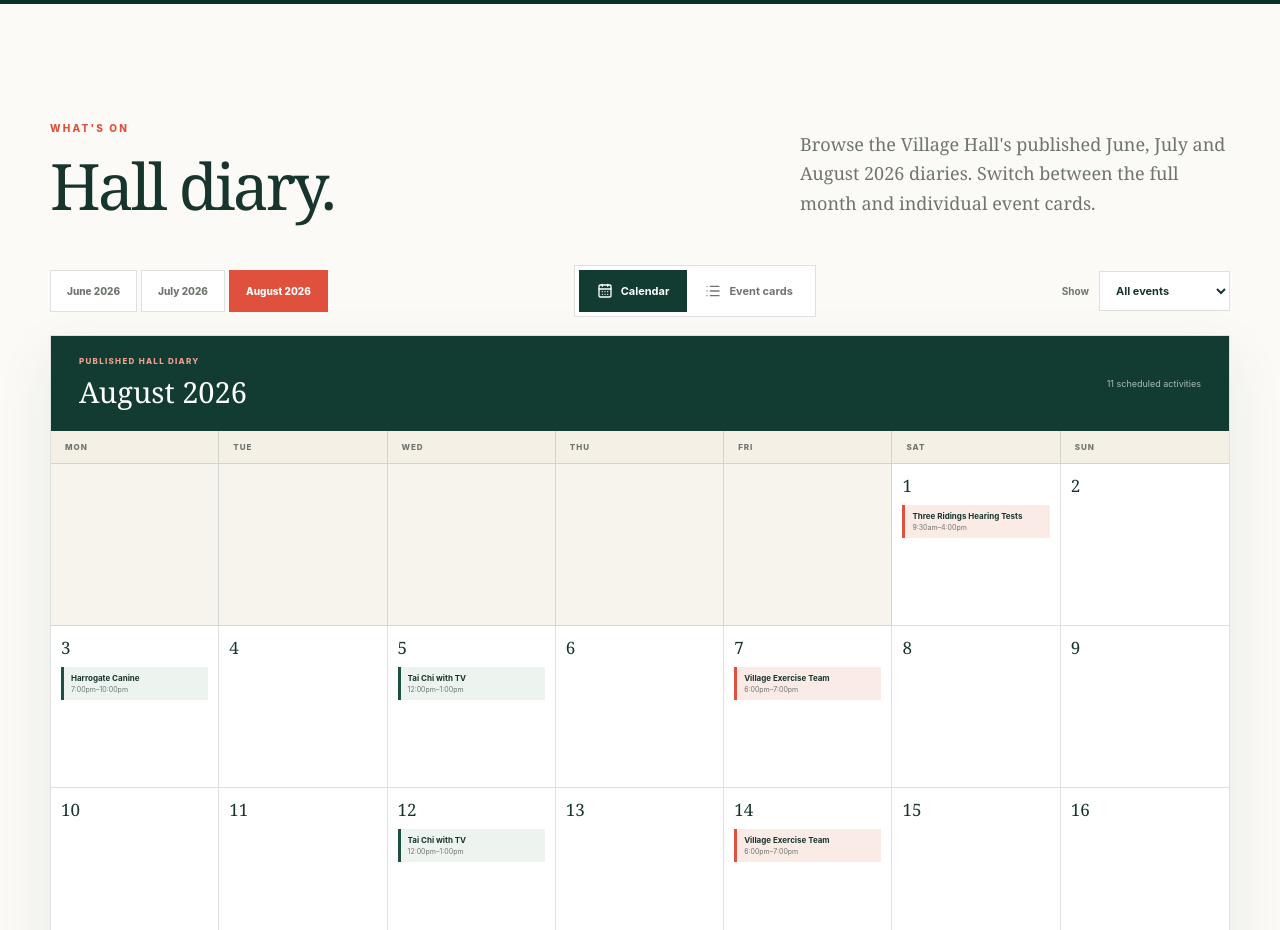
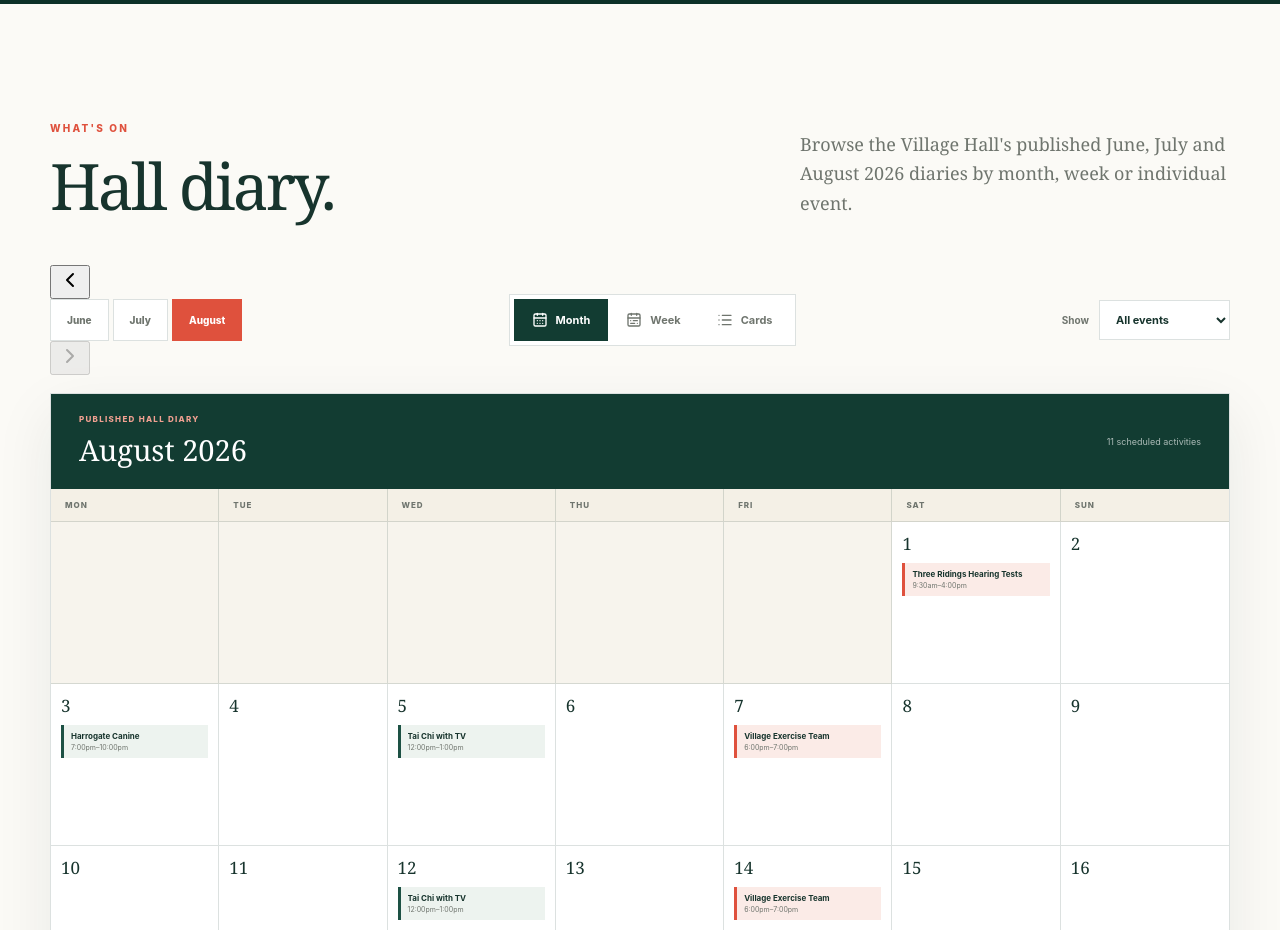
Before and after one commit to DukeWood/harewood, a Next.js app: page / in a window 1280 px wide. Shown: the part 3680-4610 px from the top of the page. Built offline with nearby package versions, Linux system fonts and the light colour scheme.

Commit message:
Add month and week navigation to Hall Diary

```diff
--- a/app/events-explorer.tsx
+++ b/app/events-explorer.tsx
@@ -1,20 +1,24 @@
 "use client";
 
 import { useMemo, useState } from "react";
-import { CalendarDays, Clock3, List, MapPin, Sparkles } from "lucide-react";
+import { CalendarDays, CalendarRange, ChevronLeft, ChevronRight, Clock3, List, MapPin, Sparkles } from "lucide-react";
 import { august2026Events, july2026Events, june2026Events } from "./events-data";
 import type { HallEvent } from "./events-data";
 
 const weekdays = ["Mon", "Tue", "Wed", "Thu", "Fri", "Sat", "Sun"];
 const categories = ["All events", "Class", "Community", "Private hire"] as const;
+const availableMonths = [6, 7, 8] as const;
+type DiaryMonth = (typeof availableMonths)[number];
+type DiaryView = "month" | "week" | "list";
 
 function dateLabel(day: number, monthIndex: number, weekday = false) {
   return new Intl.DateTimeFormat("en-GB", { weekday: weekday ? "long" : undefined, day: "numeric", month: "long", year: "numeric" }).format(new Date(2026, monthIndex, day));
 }
 
 export function EventsExplorer() {
-  const [view, setView] = useState<"calendar" | "list">("calendar");
-  const [month, setMonth] = useState<6 | 7 | 8>(8);
+  const [view, setView] = useState<DiaryView>("month");
+  const [month, setMonth] = useState<DiaryMonth>(8);
+  const [weekIndex, setWeekIndex] = useState(3);
   const [category, setCategory] = useState<(typeof categories)[number]>("All events");
   const [selected, setSelected] = useState<HallEvent | null>(null);
   const monthConfig = month === 6
@@ -24,24 +28,66 @@ export function EventsExplorer() {
       : { name: "August", short: "AUG", index: 7, days: 31, offset: 5, events: august2026Events };
   const events = useMemo(() => category === "All events" ? monthConfig.events : monthConfig.events.filter((event) => event.category === category), [category, monthConfig.events]);
   const calendarCells = Math.ceil((monthConfig.offset + monthConfig.days) / 7) * 7;
+  const weekCount = calendarCells / 7;
+  const weekDays = Array.from({ length: 7 }, (_, index) => weekIndex * 7 - monthConfig.offset + index + 1);
+  const visibleWeekDays = weekDays.filter((day) => day >= 1 && day <= monthConfig.days);
+  const weekLabel = visibleWeekDays.length
+    ? `${visibleWeekDays[0]}–${visibleWeekDays[visibleWeekDays.length - 1]} ${monthConfig.name} 2026`
+    : `${monthConfig.name} 2026`;
+
+  function chooseMonth(nextMonth: DiaryMonth, targetWeek = 0) {
+    setMonth(nextMonth);
+    setWeekIndex(targetWeek);
+    setSelected(null);
+  }
+
+  function changeMonth(delta: -1 | 1) {
+    const current = availableMonths.indexOf(month);
+    const next = current + delta;
+    if (next < 0 || next >= availableMonths.length) return;
+    const nextMonth = availableMonths[next];
+    const nextOffset = nextMonth === 6 ? 0 : nextMonth === 7 ? 2 : 5;
+    const nextDays = nextMonth === 6 ? 30 : 31;
+    const nextWeekCount = Math.ceil((nextOffset + nextDays) / 7);
+    chooseMonth(nextMonth, delta === -1 && view === "week" ? nextWeekCount - 1 : 0);
+  }
+
+  function changeWeek(delta: -1 | 1) {
+    const next = weekIndex + delta;
+    if (next >= 0 && next < weekCount) {
+      setWeekIndex(next);
+      setSelected(null);
+      return;
+    }
+    changeMonth(delta);
+  }
 
   return (
     <section className="events section" id="events">
       <div className="shell section-heading split-heading events-heading">
         <div><span className="section-kicker">What&apos;s on</span><h2>Hall diary.</h2></div>
-        <p>Browse the Village Hall&apos;s published June, July and August 2026 diaries. Switch between the full month and individual event cards.</p>
+        <p>Browse the Village Hall&apos;s published June, July and August 2026 diaries by month, week or individual event.</p>
       </div>
 
       <div className="shell events-toolbar">
-        <div className="month-switch" aria-label="Choose month"><button className={month === 6 ? "active" : ""} onClick={() => { setMonth(6); setSelected(null); }}>June 2026</button><button className={month === 7 ? "active" : ""} onClick={() => { setMonth(7); setSelected(null); }}>July 2026</button><button className={month === 8 ? "active" : ""} onClick={() => { setMonth(8); setSelected(null); }}>August 2026</button></div>
+        <div className="month-navigator" aria-label="Navigate diary months">
+          <button className="month-arrow" onClick={() => changeMonth(-1)} disabled={month === 6} aria-label="Previous month"><ChevronLeft /></button>
+          <div className="month-switch" aria-label="Choose month">
+            <button className={month === 6 ? "active" : ""} onClick={() => chooseMonth(6)}>June</button>
+            <button className={month === 7 ? "active" : ""} onClick={() => chooseMonth(7)}>July</button>
+            <button className={month === 8 ? "active" : ""} onClick={() => chooseMonth(8)}>August</button>
+          </div>
+          <button className="month-arrow" onClick={() => changeMonth(1)} disabled={month === 8} aria-label="Next month"><ChevronRight /></button>
+        </div>
         <div className="view-switch" aria-label="Choose events view">
-          <button className={view === "calendar" ? "active" : ""} onClick={() => setView("calendar")}><CalendarDays /> Calendar</button>
-          <button className={view === "list" ? "active" : ""} onClick={() => setView("list")}><List /> Event cards</button>
+          <button className={view === "month" ? "active" : ""} onClick={() => setView("month")}><CalendarDays /> Month</button>
+          <button className={view === "week" ? "active" : ""} onClick={() => setView("week")}><CalendarRange /> Week</button>
+          <button className={view === "list" ? "active" : ""} onClick={() => setView("list")}><List /> Cards</button>
         </div>
         <label>Show <select value={category} onChange={(event) => setCategory(event.target.value as (typeof categories)[number])}>{categories.map((item) => <option key={item}>{item}</option>)}</select></label>
       </div>
 
-      {view === "calendar" ? (
+      {view === "month" && (
         <div className="shell events-calendar">
           <header><div><span>Published hall diary</span><h3>{monthConfig.name} 2026</h3></div><small>{events.length} scheduled activities</small></header>
           <div className="events-weekdays">{weekdays.map((day) => <span key={day}>{day}</span>)}</div>
@@ -55,7 +101,28 @@ export function EventsExplorer() {
             })}
           </div>
         </div>
-      ) : (
+      )}
+
+      {view === "week" && (
+        <div className="shell events-calendar events-week-view">
+          <header>
+            <div><span>Weekly hall diary</span><h3>{weekLabel}</h3></div>
+            <div className="week-controls"><button onClick={() => changeWeek(-1)} disabled={month === 6 && weekIndex === 0} aria-label="Previous week"><ChevronLeft /></button><small>Week {weekIndex + 1} of {weekCount}</small><button onClick={() => changeWeek(1)} disabled={month === 8 && weekIndex === weekCount - 1} aria-label="Next week"><ChevronRight /></button></div>
+          </header>
+          <div className="events-week-grid">
+            {weekDays.map((day, index) => {
+              const valid = day >= 1 && day <= monthConfig.days;
+              const dayEvents = valid ? events.filter((event) => event.day === day) : [];
+              return <article className={`week-day-column ${!valid ? "empty" : ""}`} key={`${month}-${weekIndex}-${index}`}>
+                <header><span>{weekdays[index]}</span>{valid ? <><strong>{day}</strong><small>{monthConfig.short}</small></> : <strong>—</strong>}</header>
+                <div>{dayEvents.map((event) => <button key={event.id} className={`week-event ${event.category.toLowerCase().replace(" ", "-")}`} onClick={() => setSelected(event)}><span>{event.time}</span><strong>{event.title}</strong>{event.room && <small>{event.room}</small>}</button>)}{valid && dayEvents.length === 0 && <p>No published events</p>}</div>
+              </article>;
+            })}
+          </div>
+        </div>
+      )}
+
+      {view === "list" && (
         <div className="shell event-card-grid">
           {events.map((event) => <article className="event-item-card" key={event.id}>
             <div className="event-date-block"><span>{monthConfig.short}</span><strong>{event.day}</strong><small>{dateLabel(event.day, monthConfig.index, true).split(",")[0]}</small></div>
```
